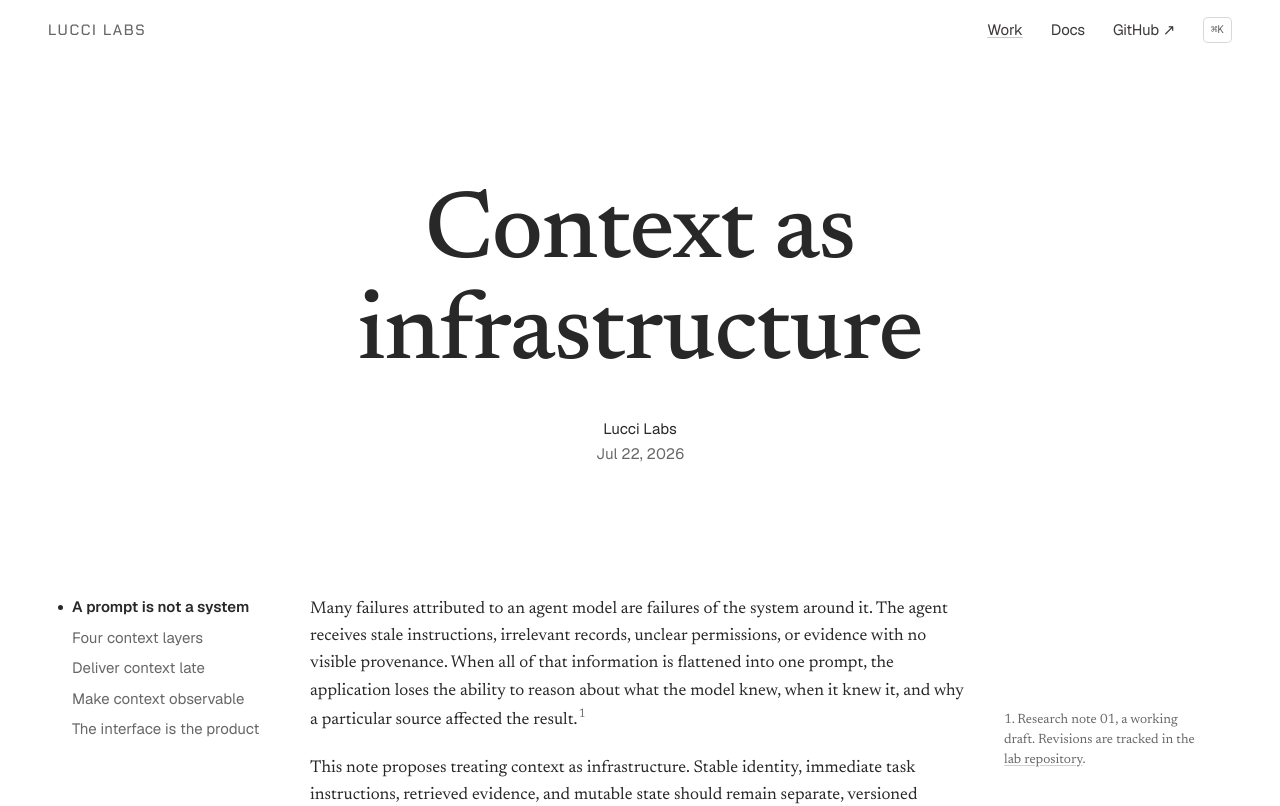
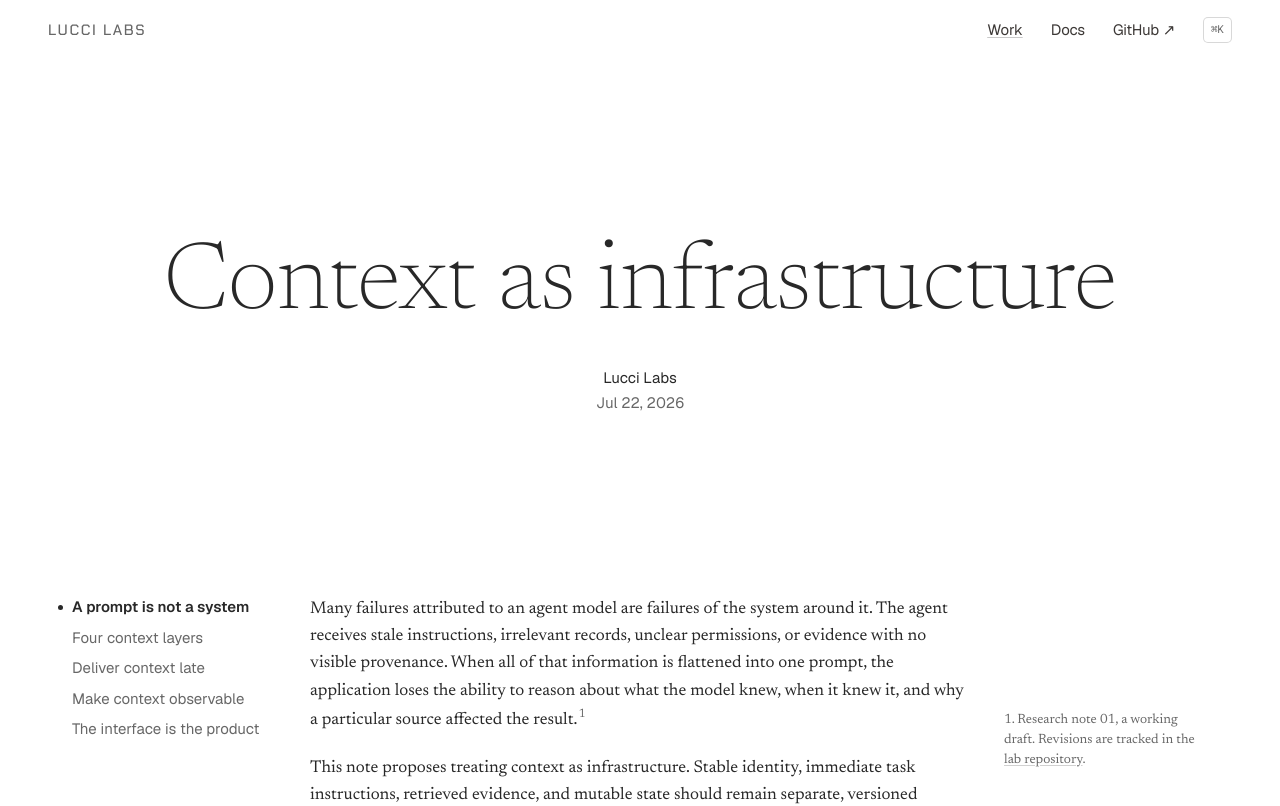
Before and after one commit to lucci-xyz/lucci-website, a Next.js app: page /work/context-as-infrastructure in a window 1280 px wide. Shown: the top 806 px of the page. Built offline with nearby package versions, Linux system fonts and the light colour scheme.

Commit message:
Lighten the paper hero title to weight 275
Same hero size, but the Newsreader variable weight drops to 275 for a
thin, dainty stroke; letter-spacing relaxes slightly to suit it.

Co-Authored-By: Claude Fable 5 <noreply@anthropic.com>

```diff
--- a/app/work/context-as-infrastructure/article.css
+++ b/app/work/context-as-infrastructure/article.css
@@ -24,10 +24,10 @@
 
 .post-title {
   font-family: var(--serif);
-  font-weight: 500;
+  font-weight: 275;
   font-size: clamp(3.5rem, 7.5vw, 7rem);
   line-height: 1.05;
-  letter-spacing: -0.012em;
+  letter-spacing: -0.005em;
   max-width: 1000px;
   margin: 0 auto;
   text-wrap: balance;
```
